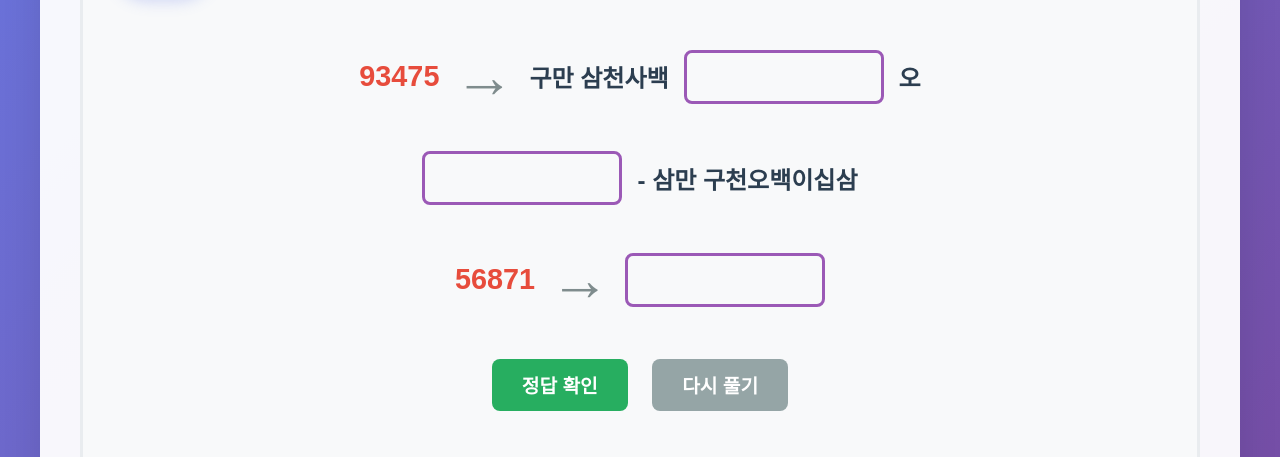
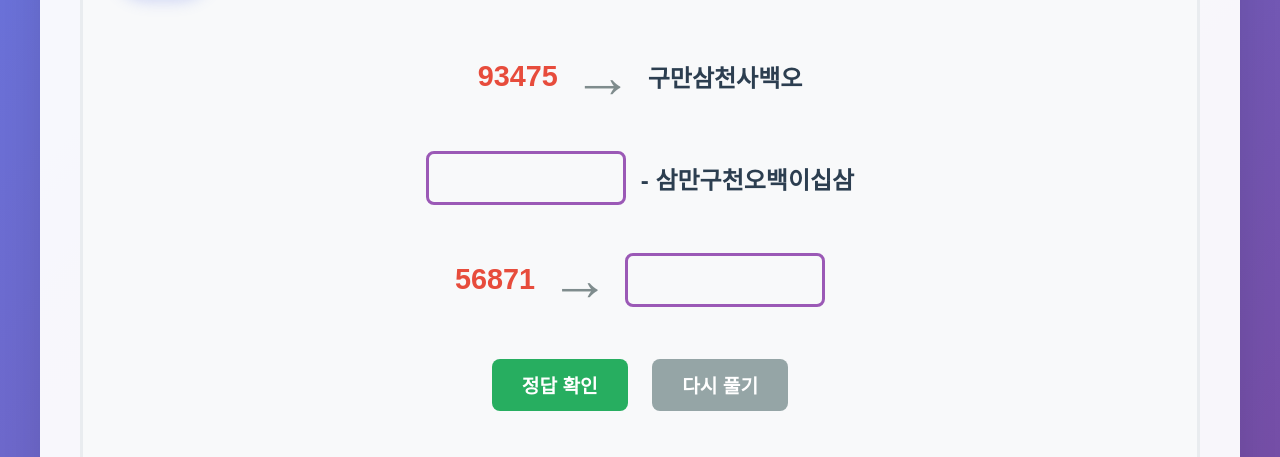
Before and after one commit to Santamusik/math_big_num, a plain HTML site: page page2.html in a window 1280 px wide. Shown: the part 643-1100 px from the top of the page. Drawn offline with Linux system fonts and the light colour scheme.

Commit message:
page2.html 사용자 수정사항 반영 및 깨진 파일들 복구 - 문제 헤더 통일, placeholder 제거

```diff
--- a/page2.html
+++ b/page2.html
@@ -39,14 +39,7 @@
           <div class="decomp-row">
             <span class="number-display">93475</span>
             <span class="arrow">→</span>
-            <span class="text">구만 삼천사백</span>
-            <input
-              type="text"
-              class="korean-input"
-              id="korean1"
-              maxlength="10"
-            />
-            <span class="text">오</span>
+            <span class="text">구만삼천사백오</span>
           </div>
 
           <div class="decomp-row">
@@ -56,7 +49,7 @@
               id="korean2"
               maxlength="20"
             />
-            <span class="text">- 삼만 구천오백이십삼</span>
+            <span class="text">- 삼만구천오백이십삼</span>
           </div>
 
           <div class="decomp-row">
@@ -84,8 +77,7 @@
     <script>
       // 페이지 2 전용 스크립트
       const answers = {
-        korean1: "칠십일",
-        korean2: "삼만 구천오백이십삼",
+        korean2: "삼만구천오백이십삼",
         korean3: "오만 육천팔백칠십일",
       };
 
```
